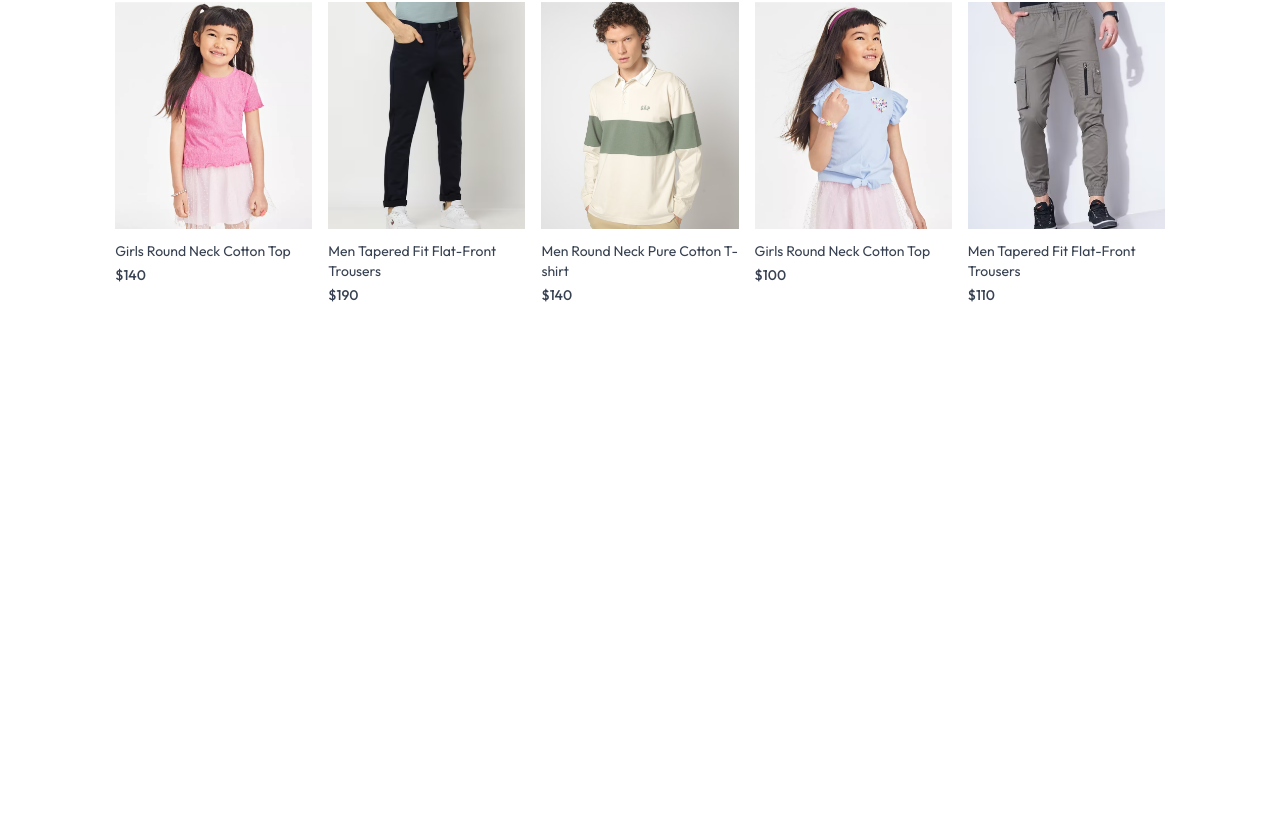
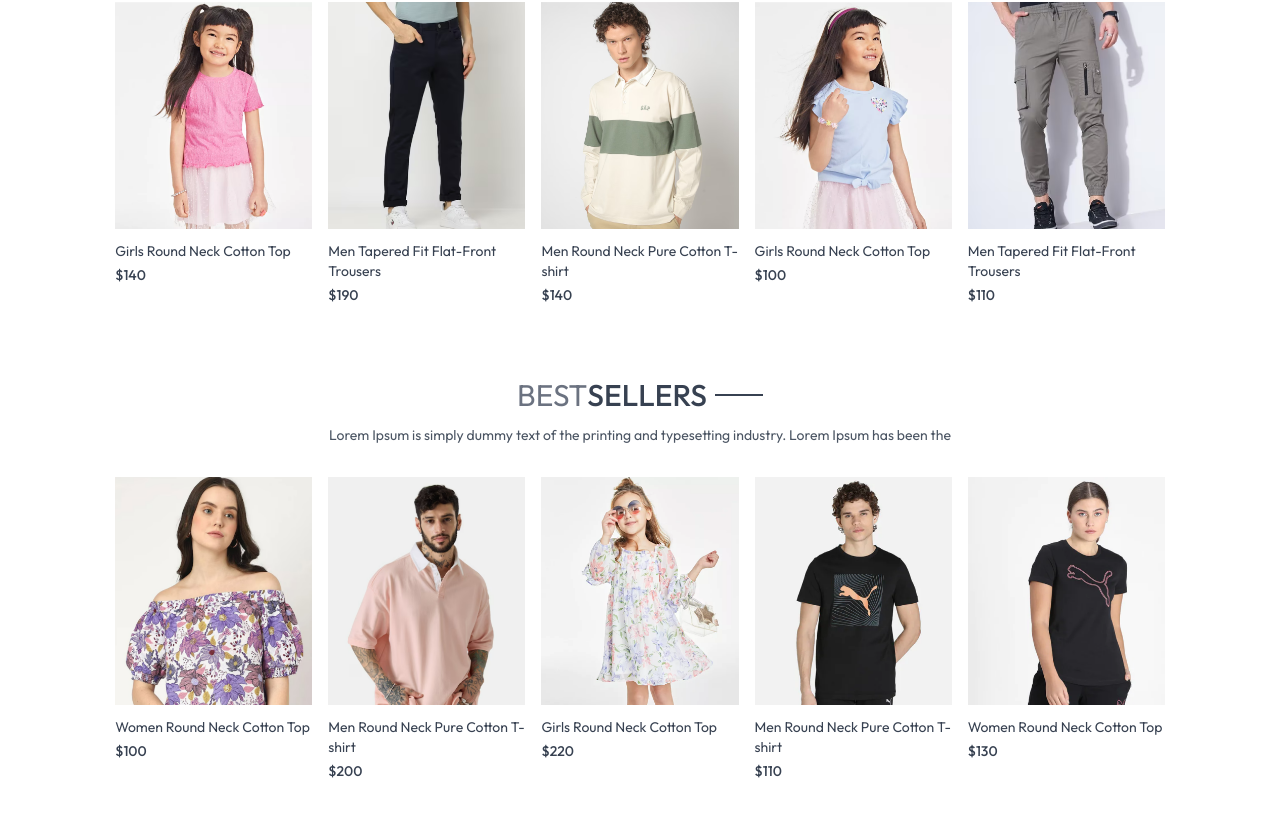
Before and after one commit to sheptianbagjautama/react-ecommerce, a React (Vite) app in the folder frontend/: page / in a window 1280 px wide. Shown: the part 1004-1821 px from the top of the page. Before the commit the page ends 1349 px from the top, so only its background shows below. Built offline with nearby package versions, Linux system fonts and the light colour scheme.

Commit message:
Seciton Best Seller Component

```diff
--- /dev/null
+++ b/frontend/src/components/BestSeller.jsx
@@ -0,0 +1,40 @@
+import React, { useContext, useEffect, useState } from "react";
+import { ShopContext } from "../context/ShopContext";
+import Title from "./Title";
+import ProductItem from "./ProductItem";
+
+const BestSeller = () => {
+  const { products } = useContext(ShopContext);
+  const [bestSeller, setBestSeller] = useState([]);
+
+  useEffect(() => {
+    const bestProduct = products.filter((item) => item.bestseller);
+    setBestSeller(bestProduct.slice(0, 5));
+  }, []);
+
+  return (
+    <div className="my-10">
+      <div className="text-center text-3xl py-8">
+        <Title text1="BEST" text2="SELLERS" />
+        <p className="w-3/4 m-auto text-xs sm:text-sm md-text-base text-gray-600">
+          Lorem Ipsum is simply dummy text of the printing and typesetting
+          industry. Lorem Ipsum has been the
+        </p>
+      </div>
+
+      <div className="grid grid-cols-2 sm:grid-cols-3 md:grid-cols-4 lg:grid-cols-5 gap-4 gap-y-6">
+        {bestSeller.map((item, index) => (
+          <ProductItem
+            key={index}
+            id={item._id}
+            name={item.name}
+            image={item.image}
+            price={item.price}
+          />
+        ))}
+      </div>
+    </div>
+  );
+};
+
+export default BestSeller;
--- a/frontend/src/main.jsx
+++ b/frontend/src/main.jsx
@@ -1,9 +1,8 @@
-import { StrictMode } from "react";
 import { createRoot } from "react-dom/client";
+import { BrowserRouter } from "react-router-dom";
 import App from "./App.jsx";
+import ShopContextProvider from "./context/ShopContext.jsx";
 import "./index.css";
-import { BrowserRouter } from "react-router-dom";
-import ShopContextProvider from "./context/ShopContext.jsx";
 
 createRoot(document.getElementById("root")).render(
   <BrowserRouter>
--- a/frontend/src/pages/Home.jsx
+++ b/frontend/src/pages/Home.jsx
@@ -1,12 +1,14 @@
 import React from "react";
 import Hero from "../components/Hero";
 import LatestCollection from "../components/LatestCollection";
+import BestSeller from "../components/BestSeller";
 
 const Home = () => {
   return (
     <div>
       <Hero />
       <LatestCollection />
+      <BestSeller />
     </div>
   );
 };
```
